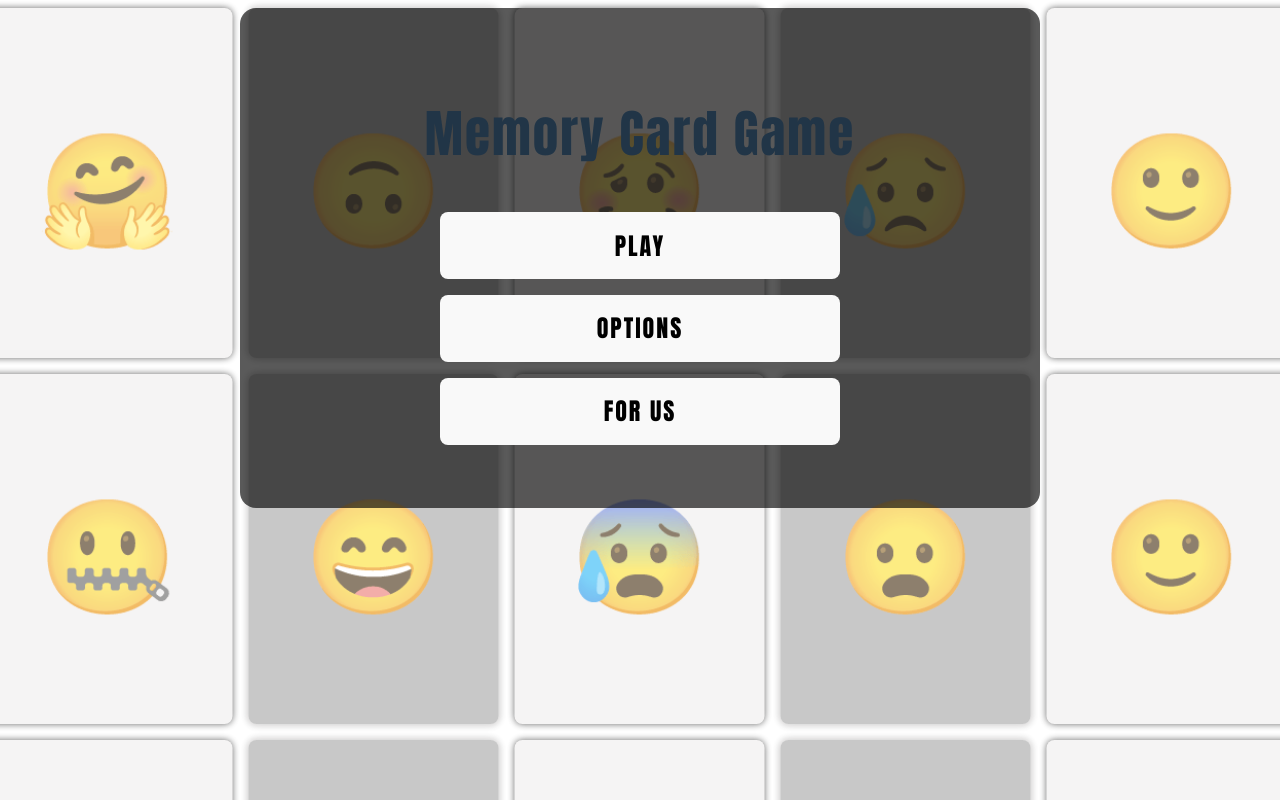
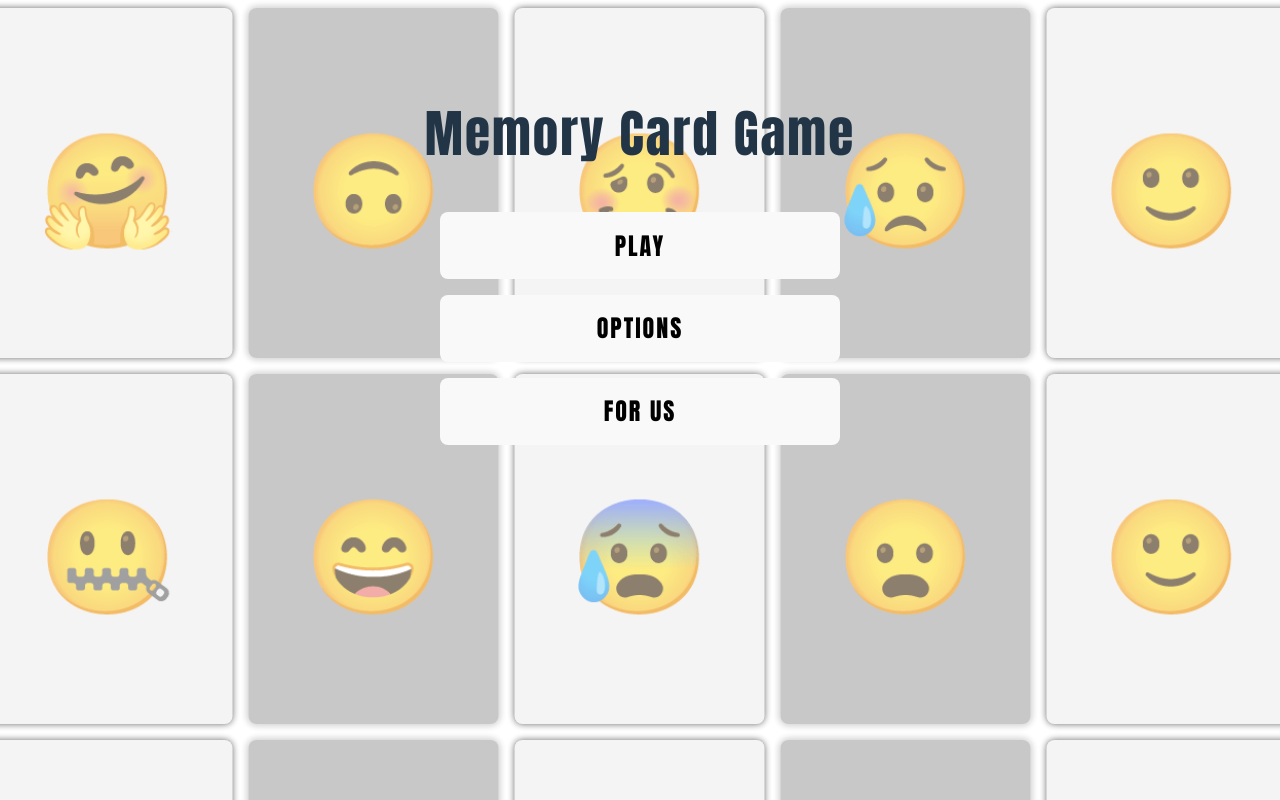
Before and after one commit to Emil-Stoychev/memory-card-game, a React (Vite) app in the folder memory-card/: page / in a window 1280 px wide. Built offline with nearby package versions, Linux system fonts and the light colour scheme.

Commit message:
remove background color for now

```diff
--- a/memory-card/src/components/forus/style.module.css
+++ b/memory-card/src/components/forus/style.module.css
@@ -9,8 +9,8 @@
   text-align: center;
   overflow-y: auto;
   height: 100%;
-  background-color: rgba(0, 0, 0, 0.647);
   padding: 1rem;
+  max-width: 1920px;
 }
 
 .aboutCont > h1 {
--- a/memory-card/src/components/home/homeStyle.module.css
+++ b/memory-card/src/components/home/homeStyle.module.css
@@ -5,7 +5,6 @@
   align-items: center;
   margin: 0 auto;
   gap: 1rem;
-  background-color: rgba(0, 0, 0, 0.647);
   border-radius: 1rem;
   z-index: 2;
   width: 800px;
--- a/memory-card/src/index.css
+++ b/memory-card/src/index.css
@@ -15,6 +15,7 @@
 
   /* max-width: 1920px; */
   overflow: hidden;
+
 }
 
 a {
```
